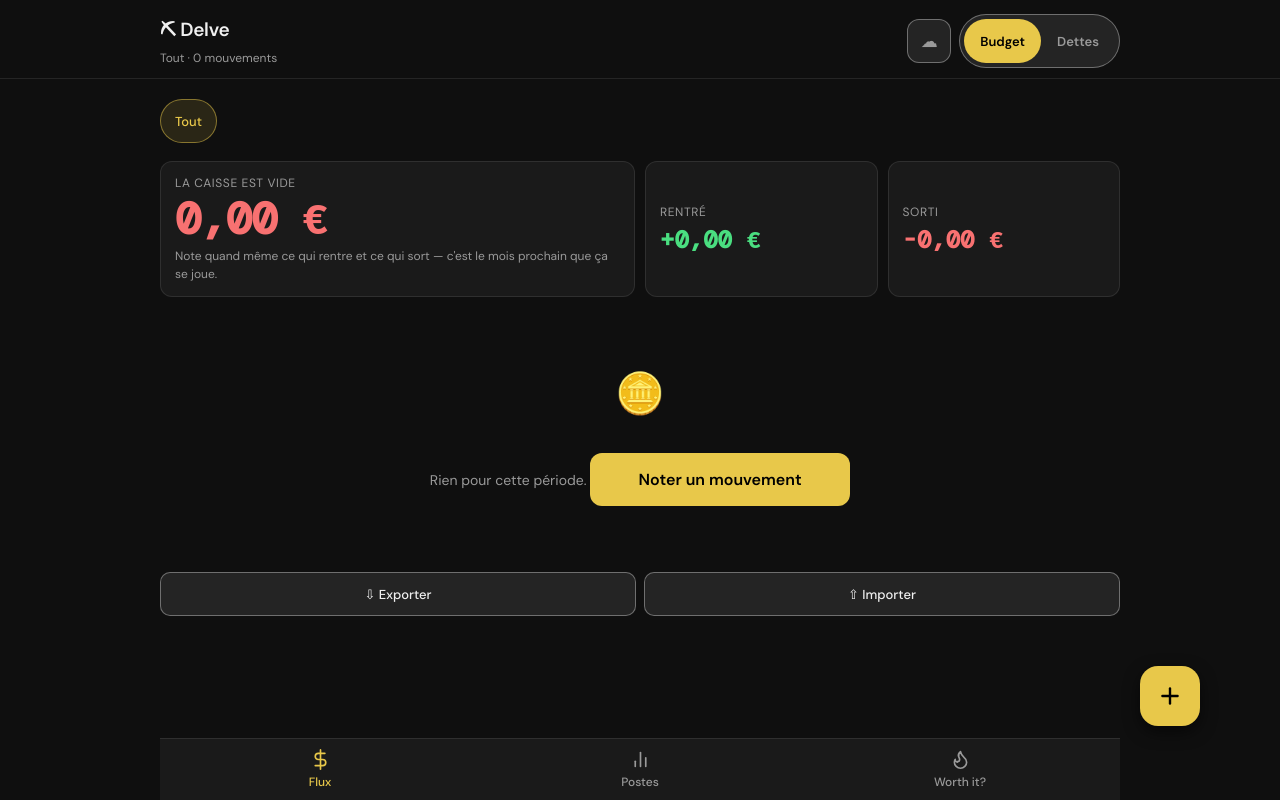
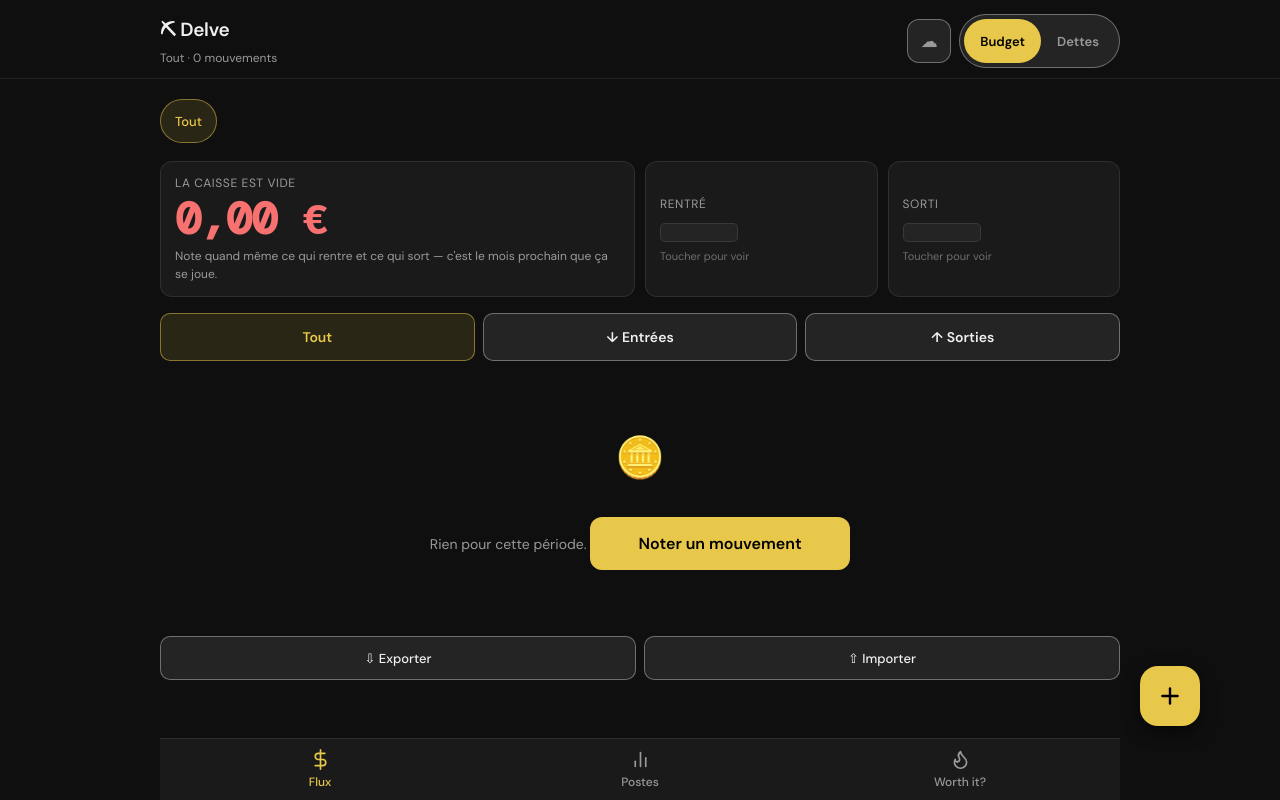
Before and after one commit to TidianeTone/game, a website: page Delve.html in a window 1280 px wide. Drawn offline with nearby package versions, Linux system fonts and the light colour scheme.

Commit message:
Delve : runway date, Rentre/Sorti voiles, filtre entrees-sorties

```diff
--- a/Delve.html
+++ b/Delve.html
@@ -86,6 +86,16 @@ button.mcard{text-align:left;width:100%;font-family:inherit;cursor:pointer;color
 .bar{height:100%;border-radius:4px;transition:width .4s ease}
 .cap-btn{background:none;border:1px solid var(--border2);color:var(--accent);font-family:inherit;font-size:13px;cursor:pointer;
          margin-top:10px;padding:9px 12px;border-radius:9px;min-height:44px;width:100%}
+
+/* Rentré / Sorti voilés : une barre neutre à la place du chiffre, jamais une
+   fausse valeur ni des ●●●● qui suggèrent un ordre de grandeur. */
+.mcard.veiled{display:flex;flex-direction:column;align-items:flex-start;justify-content:center;gap:7px;cursor:pointer}
+.veil{display:block;width:78px;height:19px;border-radius:5px;background:var(--bg3);border:.5px solid var(--border)}
+.veil-hint{font-size:11px;color:var(--faint)}
+.mcard.veiled:hover .veil,.mcard.veiled:focus-visible .veil{border-color:var(--border2)}
+.mcard.veiled:hover .veil-hint,.mcard.veiled:focus-visible .veil-hint{color:var(--accent)}
+.flowseg{margin-bottom:12px}
+.flowseg button.on:not(.in):not(.out){background:var(--accent-dim);border-color:rgba(232,200,74,.5);color:var(--accent)}
 
 /* ── Boutons à tap ─────────────────────────────────────────────────────────
    La cible du + est volontairement énorme : c'est le seul geste de l'onglet,
@@ -339,6 +349,11 @@ button.mcard{text-align:left;width:100%;font-family:inherit;cursor:pointer;color
 
     <div class="sec" id="tab-flux">
       <div class="mgrid" id="metrics"></div>
+      <div class="seg flowseg" role="group" aria-label="Filtrer par sens">
+        <button id="fs-all"  onclick="setFlow('all')">Tout</button>
+        <button id="fs-in"   class="in"  onclick="setFlow('in')">&#8595; Entr&eacute;es</button>
+        <button id="fs-out"  class="out" onclick="setFlow('out')">&#8593; Sorties</button>
+      </div>
       <div id="tx-list"></div>
     </div>
 
@@ -588,6 +603,10 @@ let state = { tx: [], caps: {}, cats: null, persons: [], buttons: [], migrated:
 let readFailed = false, pendingOldData = null;
 let curTab = 'flux', monthFilter = 'all', dayFilter = null;
 let personQuery = '', hideSolded = false;   // filtres de vue, jamais persistés
+let flowFilter = 'all';
+// Rentré / Sorti restent masqués tant qu'on ne les demande pas, et se remasquent au
+// rechargement : ce sont les deux chiffres qu'on ne veut pas voir par-dessus son épaule.
+let showFlows = false;
 let editId = null, formType = 'out', formVerdict = null, formCat = null, formX = false;
 let activePersonId = null, editDebtId = null;
 let undoBuf = null, toastTimer = null;
@@ -874,6 +893,8 @@ function dayChipLabel(iso){
 function setMonth(m){ monthFilter = m; dayFilter = null; state.month = m; save(true); render(); }
 // Le jour ne se mémorise pas : rouvrir l'app sur un filtre oublié donne une caisse fantôme.
 function setDay(d){ dayFilter = d; render(); }
+function setFlow(f){ flowFilter = f; render(); }
+function revealFlows(){ showFlows = true; render(); }
 
 function renderMetrics(){
   const list = filtered();
@@ -895,9 +916,15 @@ function renderMetrics(){
       <div class="msub">Note une dépense et Delve te dira combien de jours ça te laisse.</div>`;
   } else {
     const col = runway <= 5 ? 'cr' : runway <= 12 ? 'cy' : 'cg';
-    hero = `<div class="mlabel">Il te reste</div>
+    // Dire de quoi il reste 19 jours, et jusqu'à quand. « Il te reste 19 jours » tout court
+    // ne se rattache à rien : le lecteur cherche ce qui tombe ce jour-là au lieu de lire
+    // la seule chose que la carte affirme — la date où la caisse atteint zéro.
+    const sec = new Date(Date.now() + runway*864e5)
+      .toLocaleDateString('fr-FR', { weekday:'long', day:'numeric', month:'long' });
+    hero = `<div class="mlabel">À ce rythme, ta caisse tient</div>
       <div class="mval hero ${col}">${runway} jour${runway!==1?'s':''}</div>
-      <div class="msub"><span style="color:var(--text)">${fmtM(s.solde)} €</span> en caisse · ${fmtM(rate)} €/j${s.xOut?' hors exceptionnel':''}${allTime?' · moyenne sur tout l\'historique' : ''}</div>`;
+      <div class="msub">Vide le <span style="color:var(--text)">${sec}</span> si rien ne rentre d'ici là</div>
+      <div class="msub">${fmtM(s.solde)} € en caisse · ${fmtM(rate)} €/j${s.xOut?' hors exceptionnel':''}${allTime?' · moyenne sur tout l\'historique' : ''}</div>`;
   }
   const xLine = (s.xIn || s.xOut)
     ? `<div class="msub cv">&#9889; dont exceptionnel ${s.xIn?'+'+fmtM(s.xIn)+' €':''}${s.xIn&&s.xOut?' / ':''}${s.xOut?'−'+fmtM(s.xOut)+' €':''} · hors rythme</div>` : '';
@@ -908,8 +935,11 @@ function renderMetrics(){
 
   document.getElementById('metrics').innerHTML = `
     <div class="mcard wide" id="cash-card">${hero}${xLine}${dayLine}</div>
-    <div class="mcard"><div class="mlabel">Rentr&eacute;</div><div class="mval cg">+${fmtM(s.in)} &euro;</div></div>
-    <div class="mcard"><div class="mlabel">Sorti</div><div class="mval cr">-${fmtM(s.out)} &euro;</div></div>
+    ${showFlows
+      ? `<div class="mcard"><div class="mlabel">Rentr&eacute;</div><div class="mval cg">+${fmtM(s.in)} &euro;</div></div>
+         <div class="mcard"><div class="mlabel">Sorti</div><div class="mval cr">-${fmtM(s.out)} &euro;</div></div>`
+      : `<button class="mcard veiled" onclick="revealFlows()"><span class="mlabel">Rentr&eacute;</span><span class="veil" aria-hidden="true"></span><span class="veil-hint">Toucher pour voir</span></button>
+         <button class="mcard veiled" onclick="revealFlows()"><span class="mlabel">Sorti</span><span class="veil" aria-hidden="true"></span><span class="veil-hint">Toucher pour voir</span></button>`}
     ${d.remaining > 0 ? `
     <button class="mcard wide" onclick="setMode('dettes')">
       <span class="chev">&rsaquo;</span>
@@ -925,10 +955,15 @@ function renderTx(){
   const el = document.getElementById('tx-list');
   // Le filtre jour ne coupe que la liste. Le runway et le rythme restent mensuels :
   // « il te reste 0,4 jour » calculé sur un mardi ne veut rien dire.
-  const list = filtered().filter(t => !dayFilter || t.date === dayFilter);
+  ['all','in','out'].forEach(f => document.getElementById('fs-'+f).classList.toggle('on', flowFilter===f));
+  const list = filtered()
+    .filter(t => !dayFilter || t.date === dayFilter)
+    .filter(t => flowFilter === 'all' || t.type === flowFilter);
   if (!list.length){
-    el.innerHTML = `<div class="empty"><div class="empty-ico">&#129689;</div>Rien pour cette période.
-      <button class="bfull" onclick="openNew()">Noter un mouvement</button></div>`;
+    const quoi = flowFilter === 'in' ? 'Aucune entrée' : flowFilter === 'out' ? 'Aucune sortie' : 'Rien';
+    el.innerHTML = `<div class="empty"><div class="empty-ico">&#129689;</div>${quoi} pour cette période.
+      ${flowFilter!=='all' ? `<button class="bfull" onclick="setFlow('all')">Voir tous les mouvements</button>`
+                           : `<button class="bfull" onclick="openNew()">Noter un mouvement</button>`}</div>`;
     return;
   }
   const byDay = {};
```
